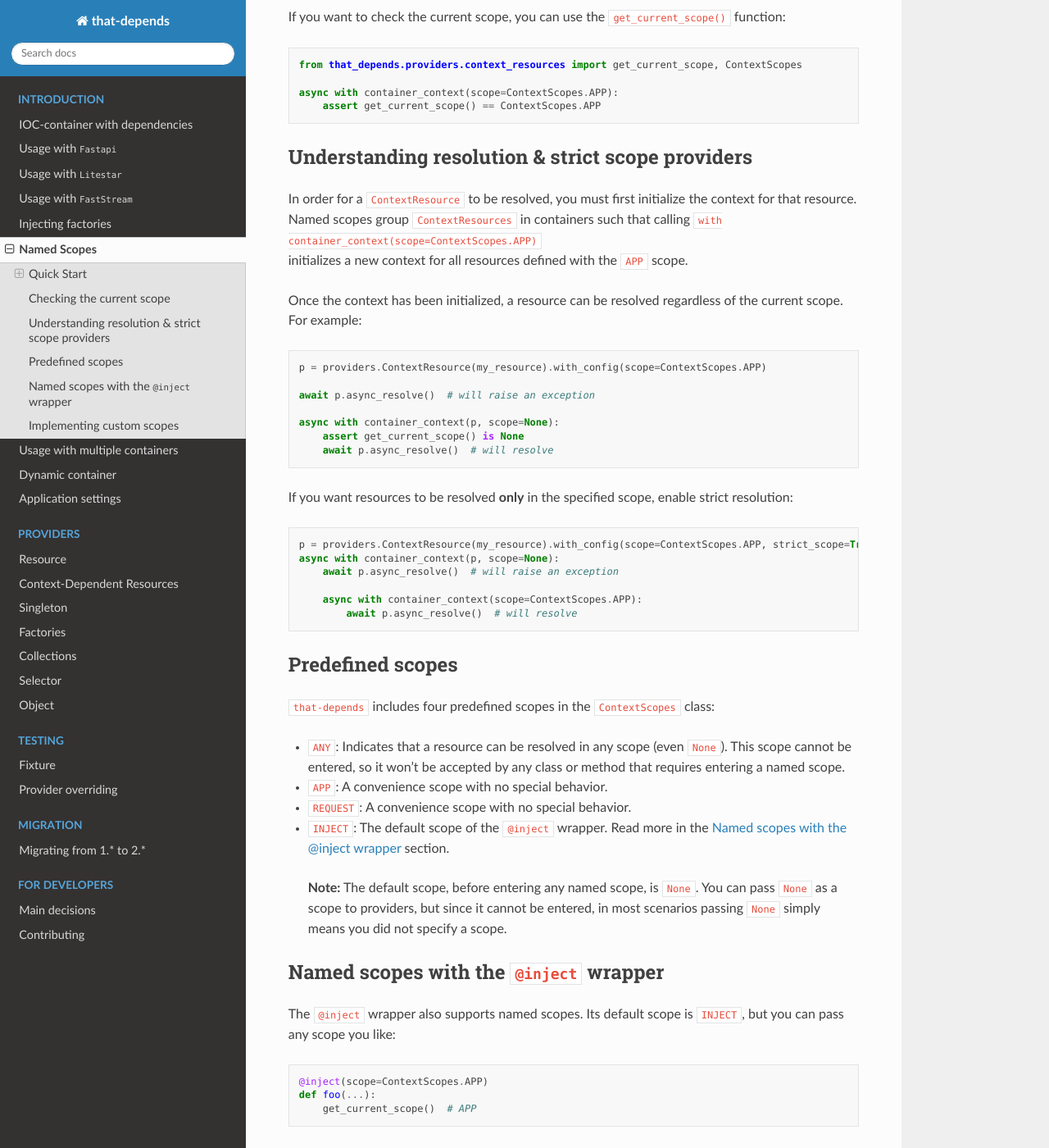
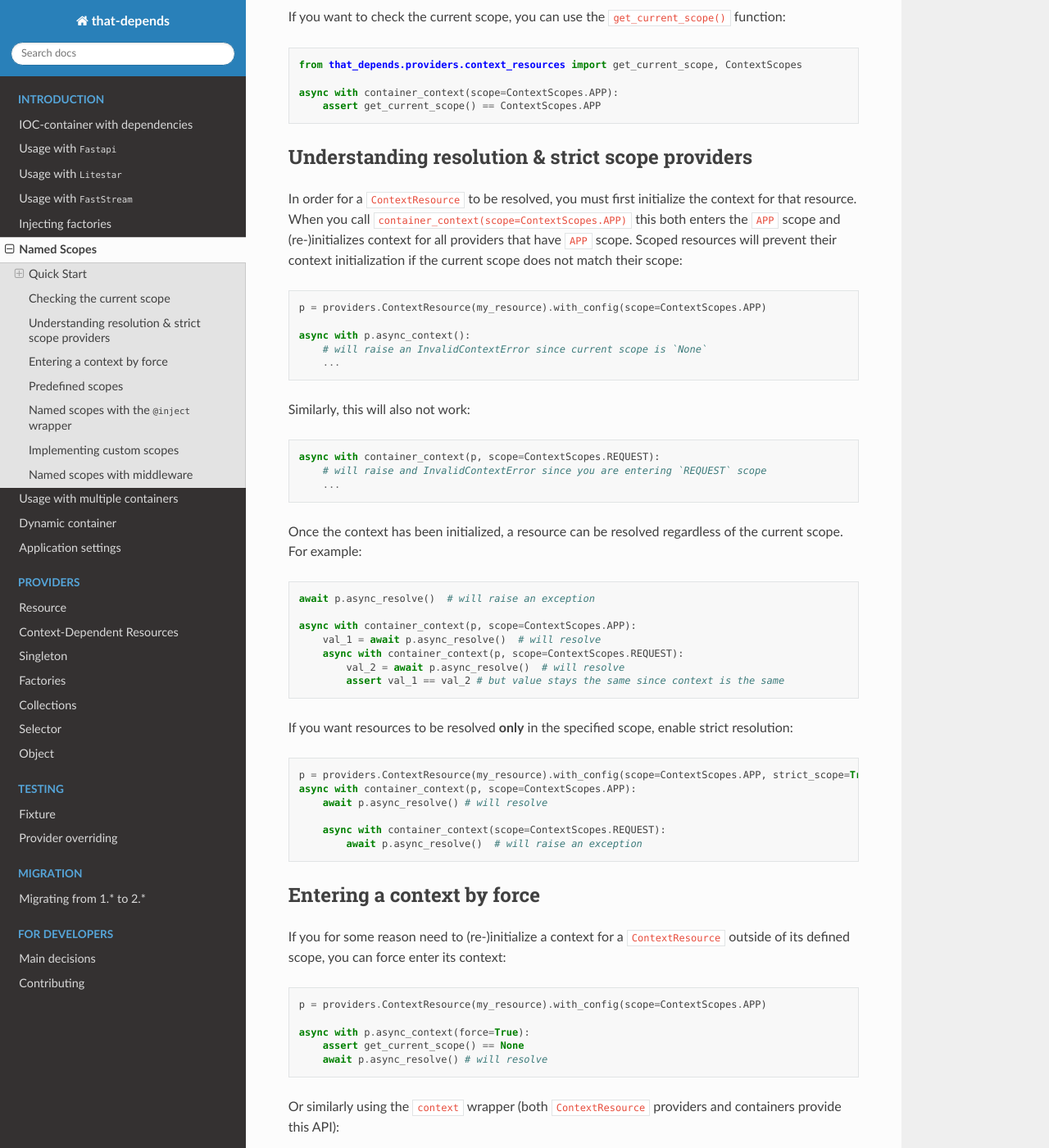
Before and after one commit to modern-python/that-depends, a Sphinx documentation site: the page built from docs/introduction/scopes.md, in a window 1280 px wide and 1400 px high, scrolled down 1080 px. Shown: the whole window at 82% size. Built offline with Sphinx 7.4.7 and the Read the Docs theme 3.1.0, drawn with Linux system fonts in a browser that asks for light colours; some of the changed text lies outside the part shown.

Commit message:
Updated documentation.

````diff
--- a/docs/introduction/scopes.md
+++ b/docs/introduction/scopes.md
@@ -3,11 +3,11 @@
 Named scopes allow you to define the lifecycle of a `ContextResource`.
 In essence, they provide a tool to manage when `ContextResources` can be resolved and when they should be finalized.
 
-Before continuing, make sure you're familiar with `ContextResources` providers by reading their [documentation](../providers/context-resources.md).
+Before continuing, make sure you're familiar with `ContextResource` providers by reading their [documentation](../providers/context-resources.md).
 
 ## Quick Start
 
-By default, `ContextResources` have the named scope `ANY`, meaning they can be resolved in any context.
+By default, `ContextResources` have the named scope `ANY`, meaning they will be re-initialized each time you enter a named scope.
 You can change the scope of a `ContextResource` in two ways:
 
 ### Setting the scope for providers
@@ -53,30 +53,69 @@ async with container_context(scope=ContextScopes.APP):
 ## Understanding resolution & strict scope providers
 
 In order for a `ContextResource` to be resolved, you must first initialize the context for that resource.
-Named scopes group `ContextResources` in containers such that calling `with container_context(scope=ContextScopes.APP)`
-initializes a new context for all resources defined with the `APP` scope.
+When you call `container_context(scope=ContextScopes.APP)` this both enters the `APP` scope and (re-)initializes context for
+all providers that have `APP` scope. Scoped resources will prevent their context initialization if the current scope does
+not match their scope:
+```python
+p = providers.ContextResource(my_resource).with_config(scope=ContextScopes.APP)
+
+async with p.async_context():
+    # will raise an InvalidContextError since current scope is `None`
+    ...
+```
+
+Similarly, this will also not work:
+```python
+async with container_context(p, scope=ContextScopes.REQUEST):
+    # will raise and InvalidContextError since you are entering `REQUEST` scope
+    ...
+```
 
 Once the context has been initialized, a resource can be resolved regardless of the current scope. For example:
 
 ```python
-p = providers.ContextResource(my_resource).with_config(scope=ContextScopes.APP)
-
 await p.async_resolve()  # will raise an exception
 
-async with container_context(p, scope=None):
-    assert get_current_scope() is None
-    await p.async_resolve()  # will resolve
+async with container_context(p, scope=ContextScopes.APP):
+    val_1 = await p.async_resolve()  # will resolve
+    async with container_context(p, scope=ContextScopes.REQUEST):
+        val_2 = await p.async_resolve()  # will resolve
+        assert val_1 == val_2 # but value stays the same since context is the same
 ```
 
 If you want resources to be resolved **only** in the specified scope, enable strict resolution:
 
 ```python
 p = providers.ContextResource(my_resource).with_config(scope=ContextScopes.APP, strict_scope=True)
-async with container_context(p, scope=None):
-    await p.async_resolve()  # will raise an exception
+async with container_context(p, scope=ContextScopes.APP):
+    await p.async_resolve() # will resolve
 
-    async with container_context(scope=ContextScopes.APP):
-        await p.async_resolve()  # will resolve
+    async with container_context(scope=ContextScopes.REQUEST):
+        await p.async_resolve()  # will raise an exception
+```
+
+## Entering a context by force
+
+If you for some reason need to (re-)initialize a context for a `ContextResource` outside of its defined scope,
+you can force enter its context:
+```python
+p = providers.ContextResource(my_resource).with_config(scope=ContextScopes.APP)
+
+async with p.async_context(force=True):
+    assert get_current_scope() == None
+    await p.async_resolve() # will resolve
+```
+Or similarly using the `context` wrapper (both `ContextResource` providers and containers provide this API):
+```python
+class Container(BaseContainer):
+    p = providers.ContextResource(my_resource).with_config(scope=ContextScopes.APP)
+
+@Container.context(force=True)
+@inject
+async def injected(val = Provide[Container.p]):
+   return p
+
+await injected() # will resolve
 ```
 
 ## Predefined scopes
@@ -123,3 +162,10 @@ from that_depends.providers.context_resources import ContextScopes, ContextScope
 class MyContextScopes(ContextScopes):
     CUSTOM = ContextScope("CUSTOM")
 ```
+
+## Named scopes with middleware
+You can pass a named scope to the `DIContextMiddleware` to set the scope and pre-initialize scoped `ContextResources` for the entire request:
+
+```python
+middleware = DIContextMiddleware(app, scope=ContextScopes.REQUEST)
+```
````
Also changed, not shown: docs/providers/context-resources.md (+2 -0 lines).
